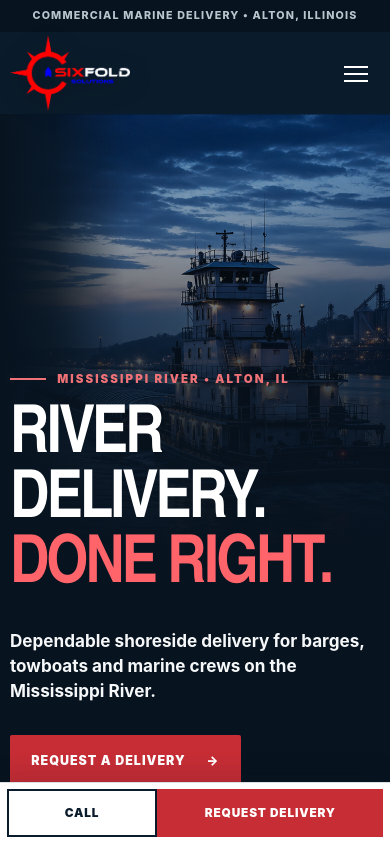
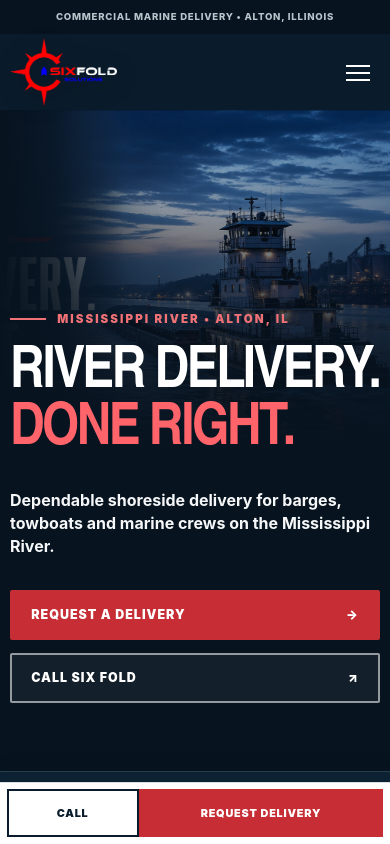
Before and after one commit to davidmday99-lgtm/sixfoldsolutionsllc.com, a Next.js app: page / in a window 390 px wide. Shown: the top 844 px of the page. Built offline with nearby package versions, Linux system fonts and the light colour scheme.

Commit message:
Optimize site layout for mobile

```diff
--- a/app/globals.css
+++ b/app/globals.css
@@ -29,11 +29,13 @@
   line-height: 1.6;
   -webkit-font-smoothing: antialiased;
 }
+html, body { max-width: 100%; overflow-x: clip; }
 body, button, input, textarea { font-family: var(--body); }
 img { display: block; max-width: 100%; }
 a { color: inherit; text-decoration: none; }
 button, input, textarea { font: inherit; }
 button { cursor: pointer; }
+a, button { touch-action: manipulation; }
 
 :focus-visible {
   outline: 3px solid #f1b7b9;
@@ -224,6 +226,7 @@
 /* Services page */
 .service-detail-list { padding-bottom: 6rem; }
 .service-detail { display: grid; grid-template-columns: .2fr .8fr 1fr; gap: clamp(1.5rem, 4vw, 4.5rem); padding: 3.3rem 0; border-top: 1px solid var(--steel-200); }
+.service-detail > *, .contact-grid > *, .footer-grid > *, .blog-card-copy > * { min-width: 0; }
 .service-detail:last-child { border-bottom: 1px solid var(--steel-200); }
 .detail-number { color: var(--red); font-family: var(--heading); font-size: 1rem; font-weight: 900; }
 .service-detail h2 { font-size: clamp(2rem, 4vw, 3.2rem); }
@@ -321,6 +324,7 @@
 .contact-list div { display: grid; grid-template-columns: 160px 1fr; padding: 1rem 0; border-bottom: 1px solid var(--steel-200); }
 .contact-list dt { color: var(--steel-700); font-size: .72rem; font-weight: 900; letter-spacing: .12em; text-transform: uppercase; }
 .contact-list dd { margin: 0; font-weight: 750; }
+.contact-list dd, .site-footer a { overflow-wrap: anywhere; }
 .contact-list dd span { color: var(--steel-500); font-weight: 600; }
 .contact-list a { color: var(--red-dark); text-decoration: underline; text-underline-offset: 3px; }
 .contact-cta-card { position: relative; overflow: hidden; padding: 2.5rem; background: var(--navy-900); color: var(--white); }
@@ -386,7 +390,7 @@
   .mobile-nav { display: grid; grid-template-rows: 0fr; overflow: hidden; background: var(--white); transition: grid-template-rows .25s ease; }
   .mobile-nav.is-open { grid-template-rows: 1fr; border-top: 1px solid var(--steel-200); }
   .mobile-nav-inner { min-height: 0; overflow: hidden; display: grid; }
-  .mobile-nav a { padding: 1rem 0; border-bottom: 1px solid var(--steel-200); font-size: .8rem; font-weight: 850; letter-spacing: .06em; text-transform: uppercase; }
+  .mobile-nav a { min-height: 50px; display: flex; align-items: center; padding: .8rem 0; border-bottom: 1px solid var(--steel-200); font-size: .8rem; font-weight: 850; letter-spacing: .06em; text-transform: uppercase; }
   .mobile-nav .nav-cta { margin: 1rem 0; padding: .8rem 1rem; border: 0; }
   .hero-copy { width: 72%; }
   .hero-image-wrap { left: 25%; }
@@ -405,29 +409,32 @@
 
 @media (max-width: 760px) {
   .shell { width: auto; margin-inline: .625rem; }
-  .section { padding: 4rem 0; }
+  .section { padding: 3.75rem 0; }
   .utility-contact { display: none; }
-  .utility-inner { justify-content: center; text-align: center; }
+  .utility-inner { min-height: 34px; justify-content: center; text-align: center; font-size: .6rem; letter-spacing: .08em; }
   .nav-inner { height: 82px; }
   .brand-logo { width: 170px; height: 76px; }
+  .menu-toggle { flex: 0 0 48px; }
   .brand-mark { width: 40px; height: 40px; }
   .brand strong { font-size: 1.05rem; }
   .split-heading { grid-template-columns: 1fr; gap: 1.2rem; }
   .split-heading > p { justify-self: start; }
-  .hero { min-height: 760px; }
+  .hero { min-height: 700px; }
   .hero::before { inset: 0; background: linear-gradient(0deg, var(--navy-950) 0%, rgba(7,19,31,.95) 48%, rgba(7,19,31,.15) 100%); }
-  .hero-image-wrap { inset: 0 0 48% 0; }
+  .hero-image-wrap { inset: 0 0 52% 0; }
   .hero-image { object-position: 85% center; }
   .hero-image-overlay {
     background:
       linear-gradient(90deg, var(--navy-950) 0%, rgba(7,19,31,.75) 14%, transparent 32%),
       linear-gradient(0deg, var(--navy-950), rgba(7,19,31,.02) 72%);
   }
-  .hero-inner { min-height: 690px; align-items: flex-end; padding: 16rem 0 6rem; }
+  .hero-inner { min-height: 636px; align-items: flex-end; padding: 14rem 0 4.75rem; }
   .hero-copy { width: 100%; }
   .hero h1 { font-size: clamp(3.6rem, 17vw, 5.2rem); }
   .hero-lead { font-size: 1.07rem; }
   .hero-support { display: none; }
+  .button-row { width: 100%; flex-direction: column; }
+  .button-row .btn { width: 100%; }
   .trust-strip { position: relative; }
   .trust-inner { min-height: 64px; justify-content: center; flex-wrap: wrap; gap: .45rem .7rem; padding: .75rem 0; font-size: .58rem; }
   .service-grid { grid-template-columns: 1fr; }
@@ -443,10 +450,11 @@
   .feature-card:last-child { border-bottom: 0; }
   .area-grid, .area-page-grid { grid-template-columns: 1fr; }
   .map-visual { min-height: 390px; }
-  .final-cta-inner, .inline-cta-inner { align-items: flex-start; flex-direction: column; }
-  .page-hero { min-height: 390px; }
-  .page-hero-inner { padding: 4rem 0; }
-  .page-hero h1 { font-size: clamp(3rem, 14vw, 4.6rem); }
+  .final-cta-inner, .inline-cta-inner { align-items: stretch; flex-direction: column; gap: 2rem; }
+  .page-hero { min-height: 350px; }
+  .page-hero-inner { padding: 3.5rem 0; }
+  .page-hero h1 { font-size: clamp(2.85rem, 13vw, 4.2rem); overflow-wrap: anywhere; }
+  .page-hero-copy { font-size: 1rem; }
   .service-detail { grid-template-columns: 45px 1fr; gap: 1rem; }
   .service-detail > div:last-child { grid-column: 2; }
   .story-grid { grid-template-columns: 1fr; }
@@ -457,21 +465,68 @@
   .field-full { grid-column: auto; }
   .form-submit-row { align-items: stretch; flex-direction: column; }
   .submit-button { width: 100%; }
+  .field input, .field textarea { font-size: 16px; }
+  .request-aside, .contact-cta-card { padding: 1.5rem; }
   .contact-grid { grid-template-columns: 1fr; }
   .blog-card-image { aspect-ratio: 2000 / 787; }
-  .blog-card-copy { padding: 2rem 1.3rem; }
-  .article-hero { min-height: 460px; }
-  .contact-list div { grid-template-columns: 105px 1fr; }
+  .blog-card-copy { padding: 2rem 1.25rem; gap: .85rem; }
+  .blog-card-copy h2 { font-size: clamp(2rem, 11vw, 3rem); overflow-wrap: anywhere; }
+  .blog-meta { gap: .45rem .8rem; font-size: .62rem; }
+  .article-hero { min-height: 420px; }
+  .article-prose { font-size: 1rem; line-height: 1.72; }
+  .article-prose > p:first-child { font-size: 1.1rem; line-height: 1.55; }
+  .article-prose h2 { margin-top: 2.6rem; font-size: clamp(1.9rem, 10vw, 2.65rem); }
+  .article-callout { margin: 2rem 0; padding: 1.2rem; }
+  .article-aside .btn { width: 100%; }
+  .contact-list div { grid-template-columns: 1fr; gap: .25rem; padding: .9rem 0; }
+  .contact-list dt { font-size: .67rem; }
+  .contact-cta-card h2 { font-size: 2.5rem; }
   .footer-grid { grid-template-columns: 1fr; }
   .footer-grid > div:last-child { grid-column: auto; }
   .footer-bottom { flex-direction: column; }
-  .site-footer { padding-bottom: 6rem; }
-  .mobile-action-bar { position: fixed; left: 0; right: 0; bottom: 0; z-index: 90; display: grid; grid-template-columns: .8fr 1.2fr; min-height: 60px; padding: .42rem; background: var(--white); border-top: 1px solid var(--steel-200); box-shadow: 0 -8px 25px rgba(7,19,31,.12); }
+  .site-footer { padding-top: 3.75rem; padding-bottom: calc(6rem + env(safe-area-inset-bottom)); }
+  .mobile-action-bar { position: fixed; left: 0; right: 0; bottom: 0; z-index: 90; display: grid; grid-template-columns: .8fr 1.2fr; min-height: 60px; padding: .42rem .42rem calc(.42rem + env(safe-area-inset-bottom)); background: var(--white); border-top: 1px solid var(--steel-200); box-shadow: 0 -8px 25px rgba(7,19,31,.12); }
   .mobile-action-bar a { display: grid; place-items: center; min-height: 48px; font-size: .74rem; font-weight: 900; letter-spacing: .07em; text-transform: uppercase; }
   .mobile-action-bar a:first-child { border: 2px solid var(--navy-900); color: var(--navy-900); }
   .mobile-action-bar a:last-child { background: var(--red); color: var(--white); }
 }
 
+@media (max-width: 430px) {
+  .section { padding: 3.25rem 0; }
+  .nav-inner { height: 76px; gap: .75rem; }
+  .brand-logo { width: 148px; height: 68px; }
+  .menu-toggle { width: 44px; height: 44px; flex-basis: 44px; padding: 10px; }
+  .hero { min-height: 660px; }
+  .hero-inner { min-height: 596px; padding: 12.5rem 0 4.25rem; }
+  .hero h1 { font-size: clamp(3.1rem, 15vw, 4rem); }
+  .hero-lead { font-size: 1rem; }
+  .hero .btn { min-height: 50px; }
+  .trust-inner { font-size: .54rem; letter-spacing: .08em; }
+  .page-hero { min-height: 320px; }
+  .page-hero-inner { padding: 3rem 0; }
+  .page-hero h1 { font-size: clamp(2.65rem, 12.5vw, 3.45rem); }
+  .service-detail { grid-template-columns: 34px 1fr; }
+  .service-detail h2 { font-size: 1.9rem; }
+  .story-marker { max-width: 250px; }
+  .story-marker span { font-size: 6.5rem; }
+  .map-visual { min-height: 330px; }
+  .map-label { left: .75rem; bottom: .75rem; }
+  .map-label strong { font-size: 1.9rem; }
+  .delivery-form { padding: 1.1rem; }
+  .form-section-heading { gap: .75rem; }
+  .form-section-heading h2 { font-size: 1.5rem; }
+  .contact-cta-card h2 { font-size: 2.2rem; }
+  .blog-card-copy { padding: 1.6rem 1rem; }
+  .blog-card-copy h2 { font-size: 2rem; }
+  .article-hero { min-height: 390px; }
+  .article-aside { padding: 1.35rem; }
+  .footer-grid { gap: 2.4rem; padding-bottom: 2.75rem; }
+  .brand-logo-footer { width: 195px; height: 98px; }
+  .footer-bottom { gap: .2rem; }
+  .mobile-action-bar { grid-template-columns: .7fr 1.3fr; }
+  .mobile-action-bar a { font-size: .68rem; }
+}
+
 @media (prefers-reduced-motion: reduce) {
   *, *::before, *::after { scroll-behavior: auto !important; transition: none !important; }
 }
```
